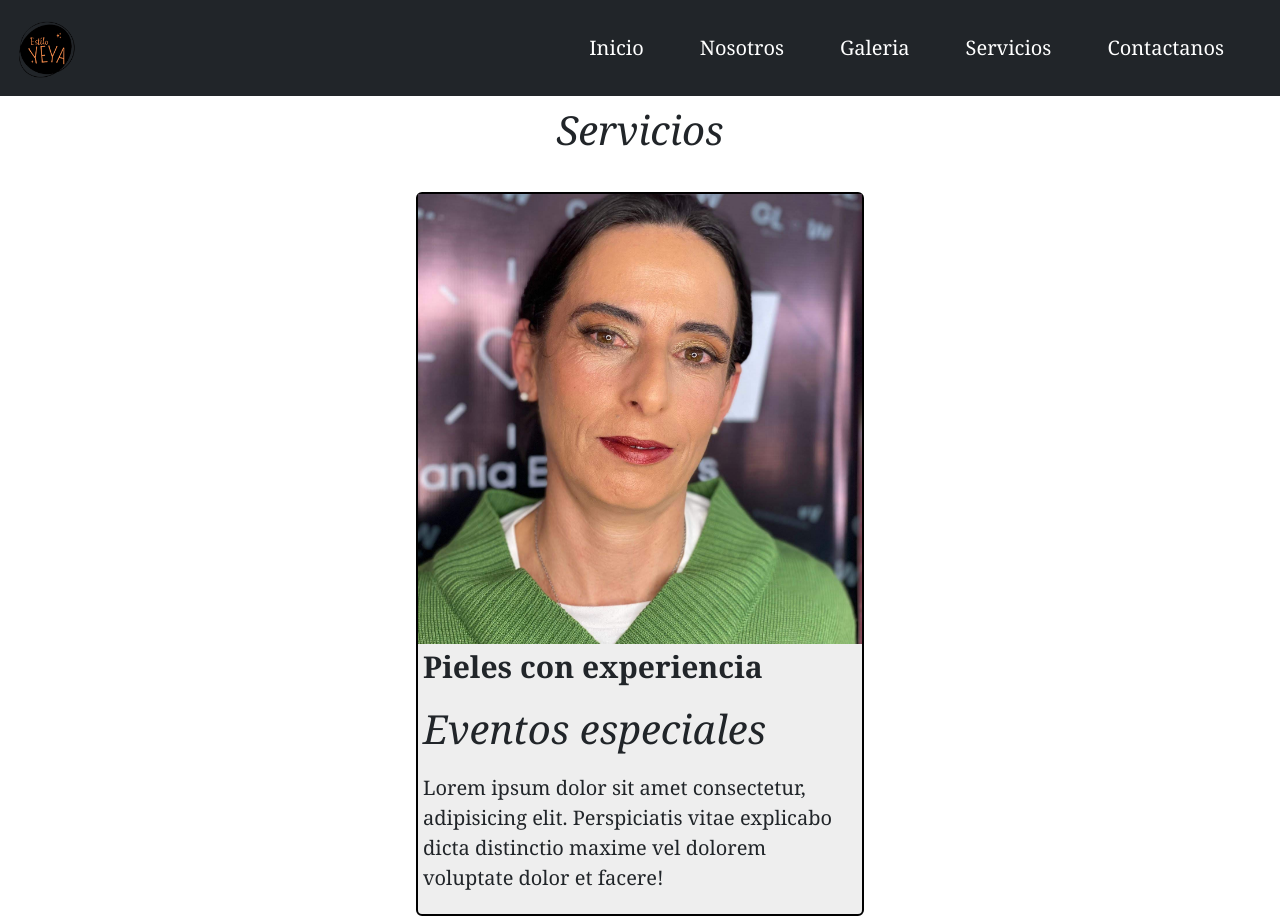
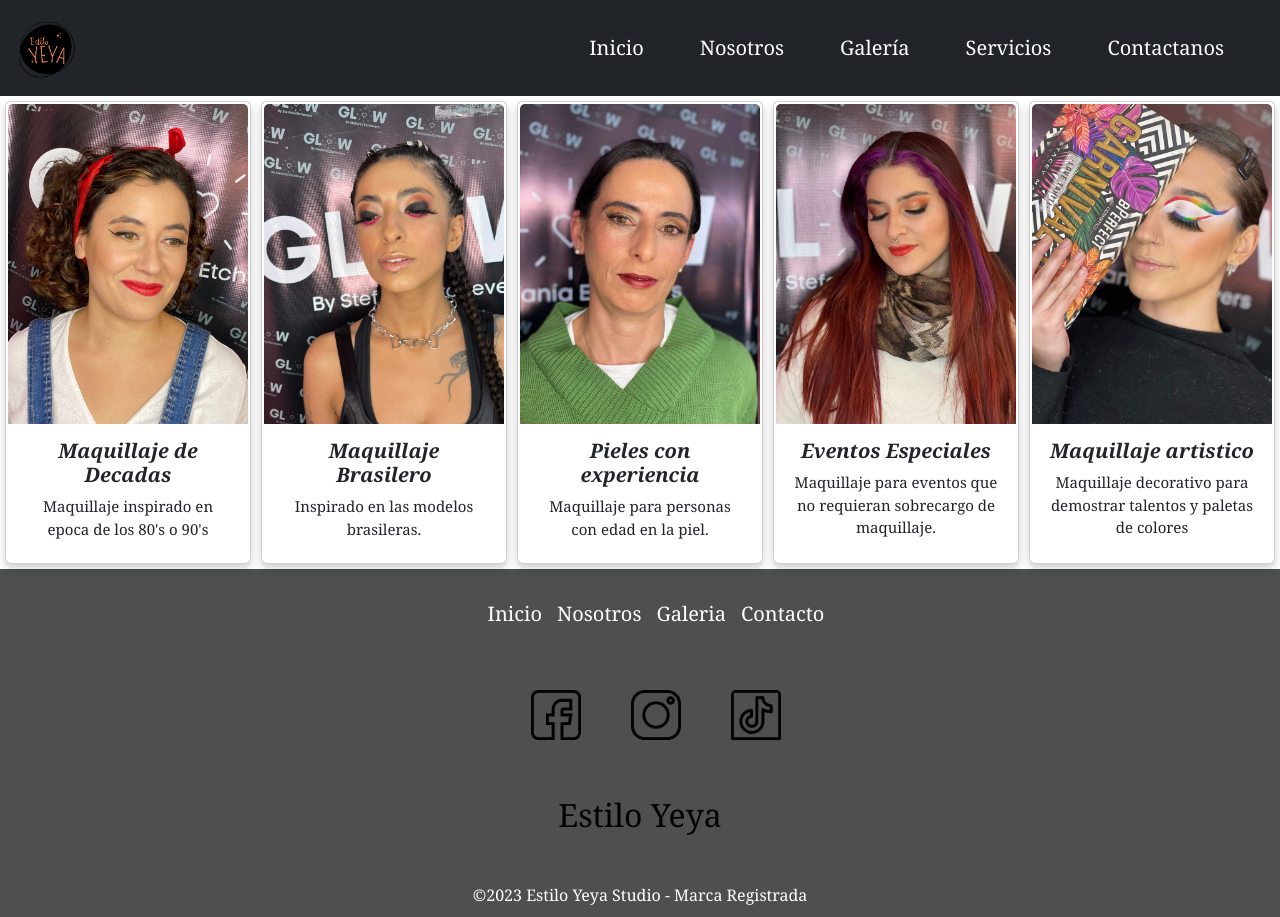
Before and after one commit to klopezrod/primerrepo, a website: page pages/servicios.html in a window 1280 px wide. Shown: the top 917 px of the page. Drawn offline with nearby package versions, Linux system fonts and the light colour scheme.

Commit message:
modificacion de los servicios, mediaqueries, nuevo layout de servicios

```diff
--- a/pages/servicios.html
+++ b/pages/servicios.html
@@ -10,7 +10,7 @@
         integrity="sha384-aFq/bzH65dt+w6FI2ooMVUpc+21e0SRygnTpmBvdBgSdnuTN7QbdgL+OapgHtvPp" crossorigin="anonymous">
     <!-- CSS -->
     <link rel="stylesheet" href="../css/style.css">
-    <title>Estilo Yeya</title>
+    <title>Estilo Yeya.-  Nuestros Servicios</title>
 </head>
 
 <body>
@@ -19,7 +19,7 @@
     <header>
         <nav class="navbar navbar-expand-md bg-dark" data-bs-theme="dark">
             <div class="container-fluid">
-                <a class="navbar-brand" href="#">
+                <a class="navbar-brand" href="../index.html">
                     <img src="../multimedia/LogoYeya.png" alt="Bootstrap">
                   </a>
                 <button class="navbar-toggler" type="button" data-bs-toggle="offcanvas"
@@ -41,7 +41,7 @@
                                 <a class="nav-link" href="../pages/about.html">Nosotros</a>
                             </li>
                             <li class="nav-item">
-                                <a class="nav-link" href="../pages/galeria.html">Galeria</a>
+                                <a class="nav-link" href="../pages/galeria.html">Galería</a>
                             </li>
                             <li class="nav-item">
                                 <a class="nav-link" href="../pages/servicios.html">Servicios</a>
@@ -58,62 +58,42 @@
             </div>
         </nav>
     </header>
-
-    <main>
-        <h1 class="tit">
-            Servicios
-        </h1>
-
-        <section class="cards">
-
+<main class="tarjetas">
     <div class="card">
-                <img src="../multimedia/foto2.jpg" alt="">
-                <div class="card__body">
-                    <h3>Pieles con experiencia</h3>
-                    <h4>Eventos especiales</h4>
-                    <p>Lorem ipsum dolor sit amet consectetur, adipisicing elit.
-                        Perspiciatis vitae explicabo dicta distinctio maxime vel dolorem voluptate dolor et facere!</p>
-
+        <img src="../multimedia/foto4.jpg">
+        <div class="container">
+          <h4><b>Maquillaje de Decadas </b></h4>
+          <p>Maquillaje inspirado en epoca de los 80's o 90's</p>
         </div>
       </div>
-
       <div class="card">
-                <img src="../multimedia/foto3.jpg" alt="">
-                <div class="card__body">
-                    <h3>Maquillaje Brasilero</h3>
-                    <h4>Delineado infinito</h4>
-                    <p>Lorem ipsum dolor sit amet consectetur, adipisicing elit.
-                        Perspiciatis vitae explicabo dicta distinctio maxime vel dolorem voluptate dolor et facere!</p>
+        <img src="../multimedia/foto3.jpg">
+        <div class="container">
+          <h4><b>Maquillaje Brasilero</b></h4>
+          <p>Inspirado en las modelos brasileras.</p>
         </div>
       </div>
-            <!-- seccion card2 -->
-            <section class="cards">
-
-                <div class="card  c-row">
-                    <img src="../multimedia/foto4.jpg" alt="">
-                    <div class="card__body">
-                        <h3>Pin-up</h3>
-                        <h4>Maquillaje de Decadas</h4>
-                        <p>Lorem ipsum dolor sit amet consectetur, adipisicing elit.
-                            Perspiciatis vitae explicabo dicta distinctio maxime vel dolorem voluptate dolor et facere!
-                        </p>
+      <div class="card">
+        <img src="../multimedia/foto2.jpg">
+        <div class="container">
+          <h4><b>Pieles con experiencia </b></h4>
+          <p>Maquillaje para personas con edad en la piel.</p>
         </div>
       </div>
-
-                <div class="card  c-row ">
-                    <img src="../multimedia/foto5.jpg" alt="">
-                    <div class="card__body">
-                        <h3>Social</h3>
-                        <h4>Eventos especiales</h4>
-                        <p>Lorem ipsum dolor sit amet consectetur, adipisicing elit.
-                            Perspiciatis vitae explicabo dicta distinctio maxime vel dolorem voluptate dolor et facere!
-                        </p>
-                        <a href="pages/about.html">Ver más</a>
+      <div class="card">
+        <img src="../multimedia/foto5.jpg">
+        <div class="container">
+          <h4><b>Eventos Especiales</b></h4>
+          <p>Maquillaje para eventos que no requieran sobrecargo de maquillaje.</p>
         </div>
       </div>
-            </section>
-
-        </section>
+      <div class="card">
+        <img src="../multimedia/foto6.jpg">
+        <div class="container">
+          <h4><b>Maquillaje artistico</b></h4>
+          <p>Maquillaje decorativo para demostrar talentos y paletas de colores</p>
+        </div>
+      </div>
 </main>
     <!-- FOOTER -->
     <footer class="pie">
--- a/scss/components/_footer.scss
+++ b/scss/components/_footer.scss
@@ -30,9 +30,7 @@ footer p {
 }
 
 .footerlist {
-    display: flex;
-    flex-direction: column;
-    align-items: center;
+    text-align: center;
     justify-content: center;
     gap: 5px;
     font-size: 20px;
--- a/scss/layout/_index.scss
+++ b/scss/layout/_index.scss
@@ -37,75 +37,3 @@
     padding: 2px;
 
 }
-
-/* MAIN */
-
-.desc{
-    width: 800px;
-    text-align: justify;
-    font-size: 25px;
-    margin: 150px;
-}
-
-/*SERVICIOS*/
-
-
-.cards {
-    @include flex(column, space-between, center);
-    height: 100%;
-    padding: 20px 0;
-    gap: 20px;
-    object-fit: cover;
-}
-
-.card {
-    width: 90%;
-    background-color: #eee;
-    border: 2px solid black;
-
-    img {
-        width: 100%;
-        height: 450px;
-        object-fit: cover;
-    }
-}
-
-.card__body {
-    padding: 5px;
-    display: flex;
-    flex-direction: column;
-    gap: 10px;
-
-    h3 {
-        font-size: 30px;
-        font-weight: bold;
-    }
-
-    h4{
-        font-size: 40px;
-        font-style: italic;
-    }
-
-    p{
-        font-size: 20px;
-    }
-
-    a {
-        text-decoration: none;
-        background-color: #b17d3a;
-        border-radius: 5px;
-        color: white;
-        padding: 5px;
-        width: 80px;
-        align-self: flex-end;
-        text-align: center;
-    }
-}
-
-
-
-.c-row {
-    display: flex;
-    flex-direction: column;
-    width: 90%;
-}
--- a/scss/layout/_mediaqueries.scss
+++ b/scss/layout/_mediaqueries.scss
@@ -4,7 +4,9 @@
     }
 
 }
+
 /* MEDIA DE TABLET */
+
 @media screen and (min-width: 600px) {
 
     .nav-list {
@@ -18,43 +20,12 @@
         background-color: #ffffff00;
         flex-direction: row;
     }
-
-    .cards {
-        @include flex(wrap, space-evenly, center);
-        height: 100%;
-        padding: 20px 0;
-        gap: 20px;
-        object-fit: cover;
-    }
-
-    .card {
-        @include flex(column,space-evenly, center);
-        width: 35%;
-        object-fit: cover;
-    }
-
-    .card__body {
-        padding: 5px;
-        display: flex;
-        justify-content: space-evenly;
-        gap: 12px;
-
-    }
-
-    .c-row {
-        display: flex;
-        flex-direction: row;
-        width: 80%;
-    }
-
-    .grilla {
-        display: grid;
-        grid-template-columns: repeat(2, 1fr);
-
-    }
 }
 
+/* servicios */
+
 /* MEDIA DE NOTEBOOK/DESKTOP */
+
 @media screen and (min-width: 768px) {
 
     .media {
@@ -93,7 +64,20 @@
     .c7 img, .c6 img {
         height: 100%;
     }
+
+/*servicios*/
+
+    .tarjetas {
+        display: flex;
+    }
 }
+
+/*footer*/
+
+.footerlist {
+    display: flex;
+}
+
 
 @media screen and (min-width: 1080px) {
 
@@ -109,4 +93,5 @@
         left: 45%;
         font-size: 25px;
 }
+
 }
--- /dev/null
+++ b/scss/layout/_servicios.scss
@@ -0,0 +1,39 @@
+     .tarjetas {
+    padding: 5px;
+    gap: 10px;
+
+
+    .card {
+        box-shadow: 0 4px 8px 0 rgba(0,0,0,0.2);
+        transition: 0.5s;
+        padding: 2px;
+        gap: 10px;
+    }
+
+        h4{
+            font-size: 20px;
+            font-style: italic;
+            text-align: center;
+            font-weight: bold;
+        }
+
+        p{
+            font-size: 15px;
+            text-align: center;
+        }
+      }
+
+      img {
+        width: 100%;
+        border-radius: 5px 5px 0 0;
+        object-fit: cover;
+      }
+
+      .card:hover {
+        box-shadow: 0 8px 16px 0 rgba(0,0,0,0.2);
+      }
+
+      .container {
+        width: 100%;
+        padding: 5px 16px;
+      }
--- a/scss/style.scss
+++ b/scss/style.scss
@@ -13,3 +13,4 @@
 @import "layout/galeria";
 @import "layout/form";
 @import "layout/about";
+@import "layout/servicios";
```
Also changed, not shown: index.html (+2 -2 lines), pages/about.html (+3 -3 lines), pages/contacto.html (+3 -2 lines), pages/galeria.html (+3 -3 lines), css/style.css, 1 other file. Lines whose indentation alone changed are shown as unchanged.
